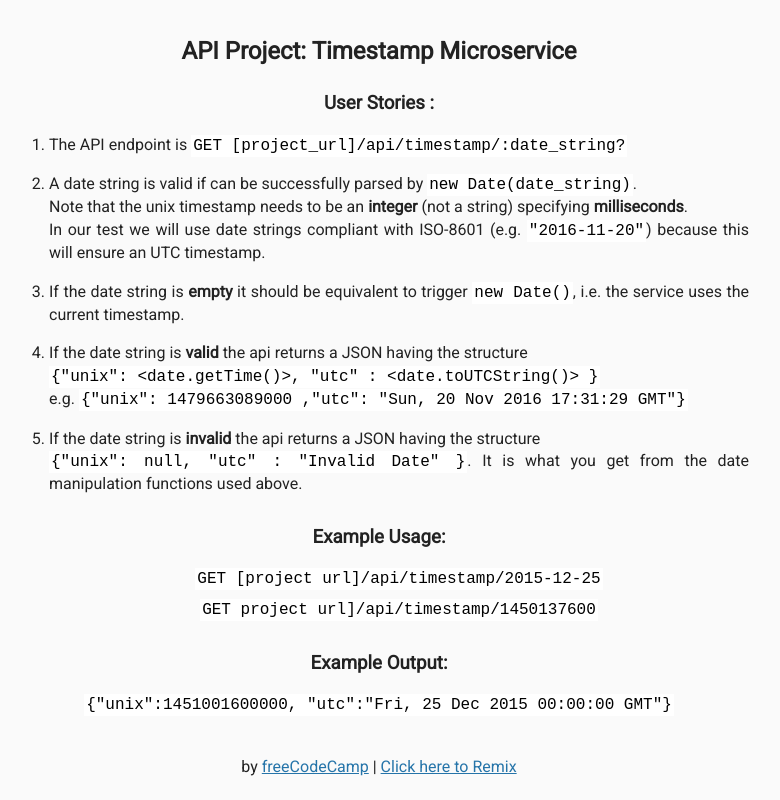
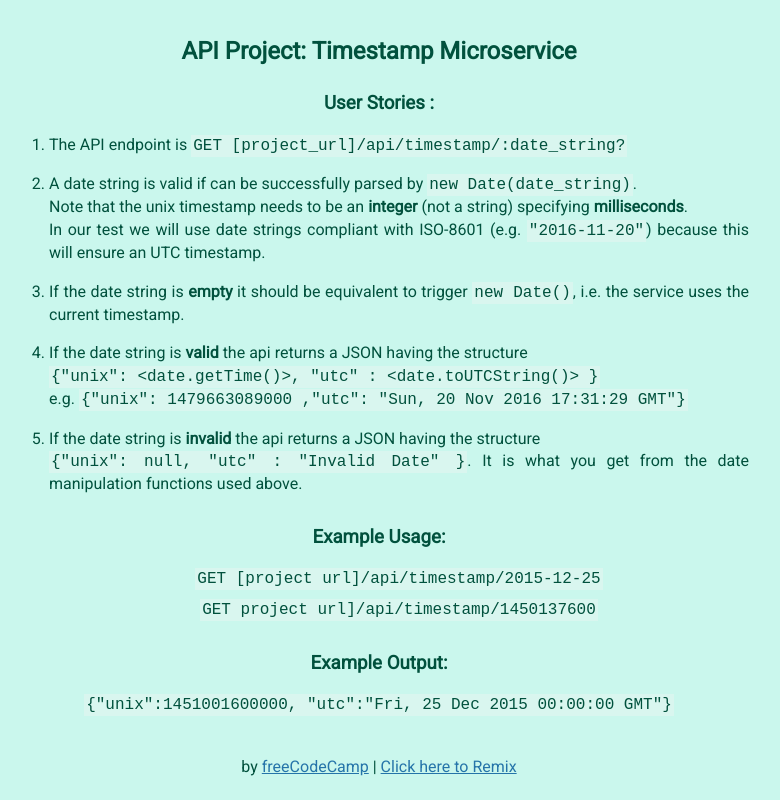
Before and after one commit to alevanni/timestamp-microservice, a plain HTML site: page views/index.html in a window 1280 px wide. Shown: the whole page, without its empty margins (261-1041 px from the left). Drawn offline with Linux system fonts and the light colour scheme; files that its build step writes are made by us from their sources.

Commit message:
👜🍋 Updated style and readme with Glitch

```diff
--- a/public/style.css
+++ b/public/style.css
@@ -3,8 +3,8 @@
 body {
 	font-family: 'Roboto', sans-serif;
 	font-size: 16px;
-	color: #222;
-	background-color: #FaFaFa;
+	color:#01513D/*#222*/;
+	background-color: #CAF7ED/*#FaFaFa*/;
 	text-align: center;
 	line-height: 1.4em;
 }
@@ -31,8 +31,8 @@ h3 {
 code {
   font-family: monospace;
   padding: 2px;
-  color: black;
-  background-color: #fff;
+  color: #01513D;
+  background-color: #D9F6EF/*#fff*/;
 }
 ol {
 	list-style-position: outside;
```
Also changed, not shown: README.md.
